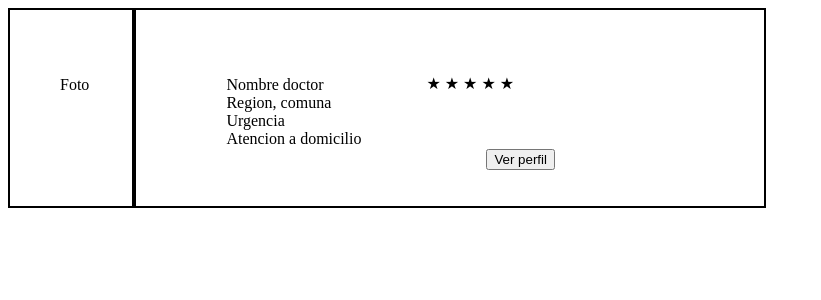
After one commit to DCC-CC4401/Buscador-Veterinarios, a Django app: template PaginaVet/PaginaVet/templates/catalogodoc.html in a window 1280 px wide. The commit adds this page. Shown: the top 300 px of the page, without its empty margins (0-821 px from the left). Run offline with Django 3.2, Linux system fonts and the light colour scheme; the template is opened without the code that fills it, so the values that code supplies are empty.

Commit message:
catalogo doctores html

```diff
--- /dev/null
+++ b/PaginaVet/PaginaVet/templates/catalogodoc.html
@@ -0,0 +1,81 @@
+<!DOCTYPE html>
+<html >
+    <head>
+        <meta charset="UTF-8">
+        <title>Pagina Vet</title>
+        <style>
+            ul {
+                list-style-type: none;
+            }
+
+            .estrellas{
+                display: inline;
+            }
+
+            .box[name="foto"]{
+                float: left;
+                width: 10%;
+                padding: 50px;
+                height: 200px;
+                border: 2px solid black;
+            }
+
+            .box[name="datos"]{
+                float: left;
+                width: 50%;
+                padding: 50px;
+                height: 200px;
+                border: 2px solid black;
+            }
+
+            .evaluacion {
+                position: relative;
+                left: 200px;
+                top: -90px;
+            }
+
+            .button {
+                position: relative;
+                left: 300px;
+                top: -50px;
+            }
+
+            * {
+                box-sizing: border-box;
+            }
+
+        </style>
+    </head>
+    <body>
+      <div>
+          <div class="box" name="foto">
+              <p>Foto</p>
+          </div>
+          <div class="box" name="datos">
+
+
+          <div>
+            <ul>
+                <li>Nombre doctor</li>
+                <li>Region, comuna</li>
+                <li>Urgencia</li>
+                <li>Atencion a domicilio</li>
+            </ul>
+           </div>
+           <div class="evaluacion">
+               <ul>
+                   <li class="estrellas">★</li>
+                   <li class="estrellas">★</li>
+                   <li class="estrellas">★</li>
+                   <li class="estrellas">★</li>
+                   <li class="estrellas">★</li>
+               </ul>
+           </div>
+           <div class="button">
+               <button>Ver perfil</button>
+           </div>
+            </div>
+      </div>
+
+    </body>
+</html>
```
Also changed, not shown: PaginaVet/PaginaVet/templates/formevaluacion.html (+42 -8 lines), PaginaVet/PaginaVet/templates/imagen1.png (added).
